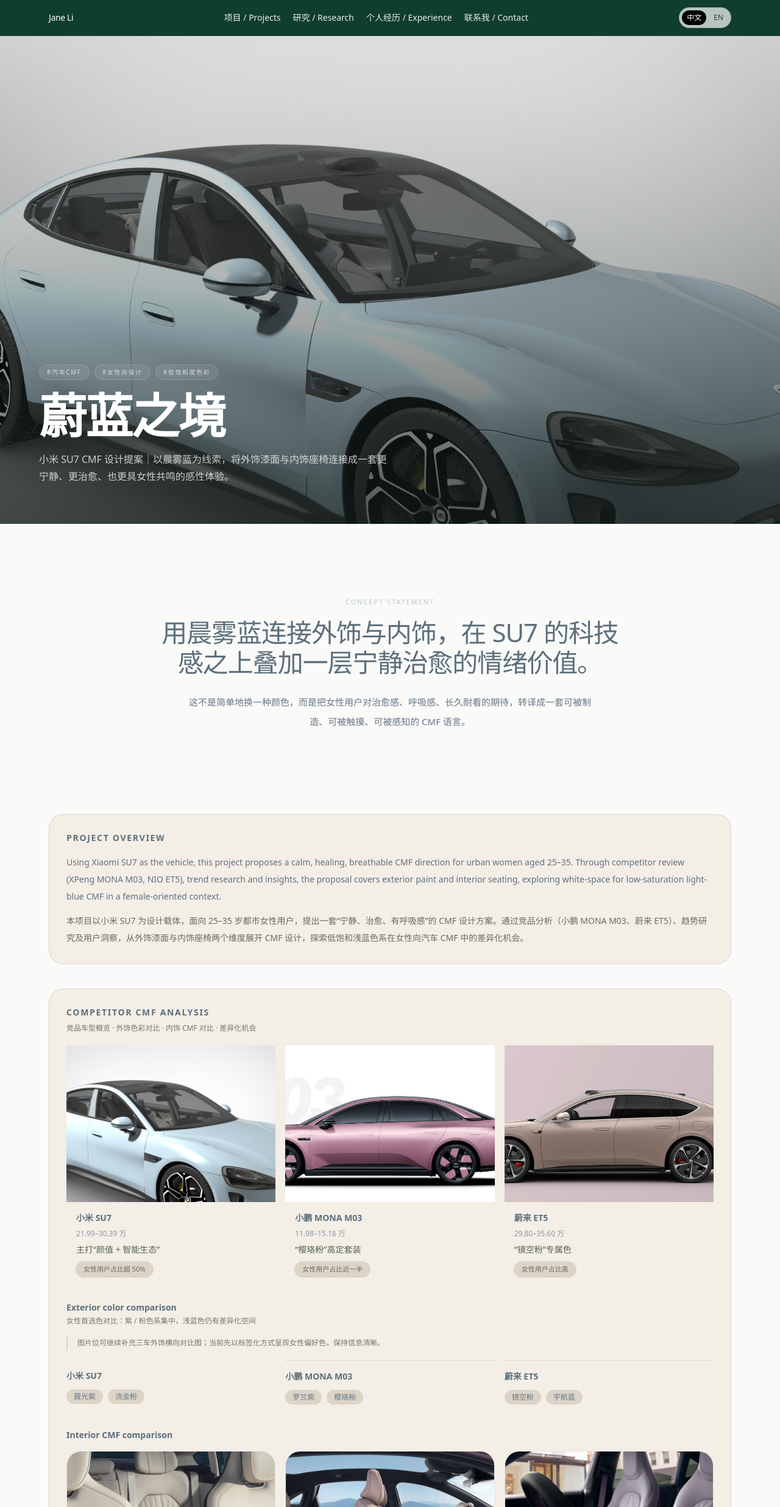
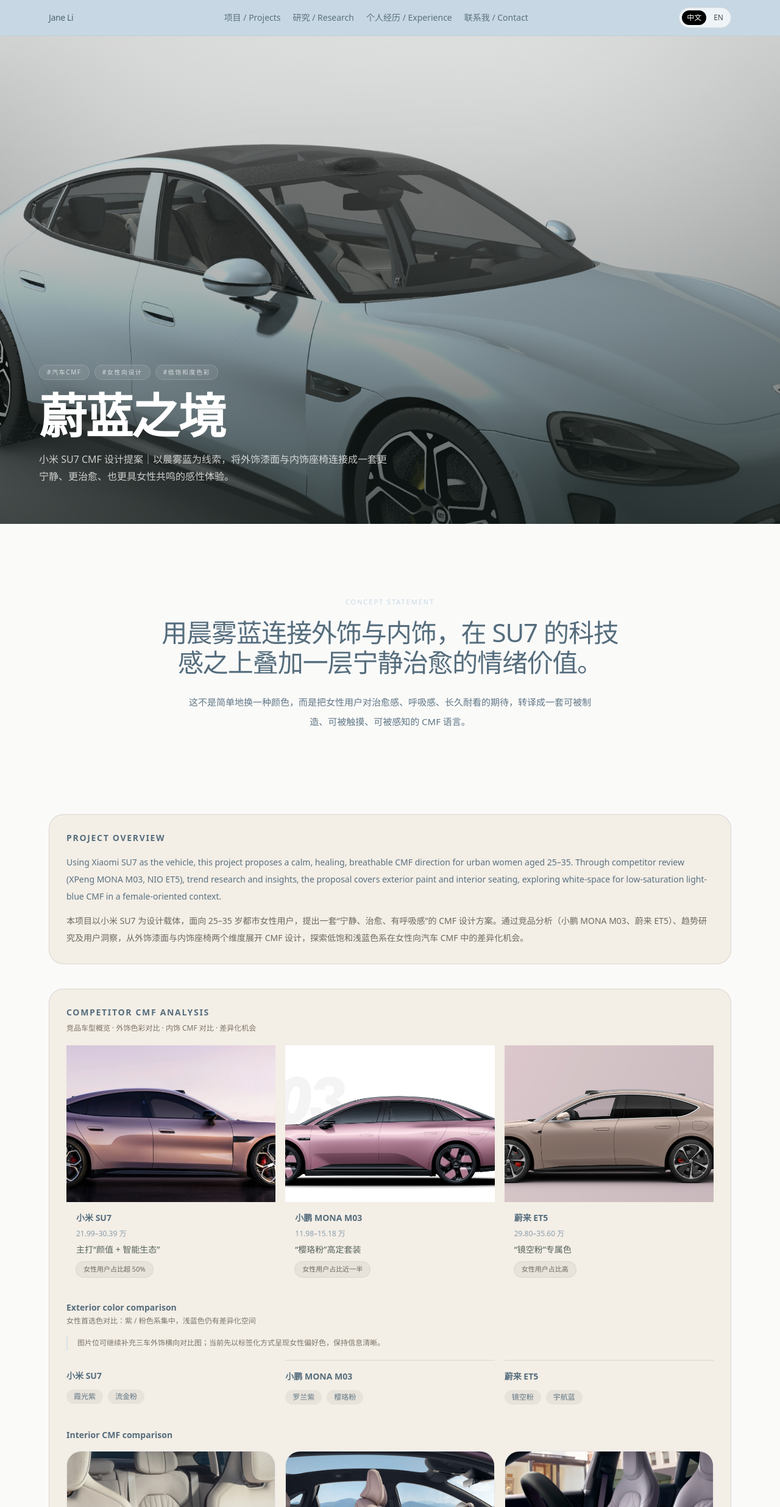
Before and after one commit to janeli8030-netizen/jane-li-portfolio, a Next.js app: page /projects/su7-cmf-proposal in a window 1280 px wide. Shown: the top 2471 px of the page at 61% size. Built offline with nearby package versions, Linux system fonts and the light colour scheme.

Commit message:
Tune SU7 page toward cooler palette and lighter neutrals

```diff
--- a/src/app/projects/[slug]/page.tsx
+++ b/src/app/projects/[slug]/page.tsx
@@ -17,7 +17,7 @@ export default async function ProjectDetailPage({ params }: { params: Promise<{
   const isSu7 = project.slug === "su7-cmf-proposal";
 
   return (
-    <div className={isSu7 ? "space-y-10 text-[#5C6F7B]" : "space-y-10"}>
+    <div className={isSu7 ? "space-y-10 text-[#556D7D]" : "space-y-10"}>
       <header
         className={
           isSu7
@@ -55,9 +55,9 @@ export default async function ProjectDetailPage({ params }: { params: Promise<{
 
       <Reveal>
       <section className={isSu7 ? "rounded-[24px] border border-black/10 bg-[#F3EEE6] p-7" : "rounded-3xl border border-black/10 bg-white p-7"}>
-        <h2 className={isSu7 ? "text-sm font-semibold uppercase tracking-[0.12em] text-[#5C6F7B]" : "text-sm font-semibold"}>Project Overview</h2>
+        <h2 className={isSu7 ? "text-sm font-semibold uppercase tracking-[0.12em] text-[#556D7D]" : "text-sm font-semibold"}>Project Overview</h2>
 
-        <p className={isSu7 ? "mt-4 text-sm leading-7 text-[#5F717D]" : "mt-4 text-sm text-zinc-700"}>{s.overview?.en}</p>
+        <p className={isSu7 ? "mt-4 text-sm leading-7 text-[#5A7180]" : "mt-4 text-sm text-zinc-700"}>{s.overview?.en}</p>
         <p className={isSu7 ? "mt-3 text-sm leading-7 text-[#6B6A63]" : "mt-2 text-xs text-zinc-500"}>{s.overview?.zh}</p>
 
         {project.slug === "taibai-travel-app" ? (
@@ -113,7 +113,7 @@ export default async function ProjectDetailPage({ params }: { params: Promise<{
       {project.slug === "su7-cmf-proposal" ? (
         <Reveal>
         <section className="rounded-[24px] border border-black/10 bg-[#F3EEE6] p-7">
-          <h2 className="text-sm font-semibold uppercase tracking-[0.12em] text-[#5C6F7B]">Competitor CMF Analysis</h2>
+          <h2 className="text-sm font-semibold uppercase tracking-[0.12em] text-[#556D7D]">Competitor CMF Analysis</h2>
           <p className="mt-2 text-xs text-[#7C7468]">竞品车型概览 · 外饰色彩对比 · 内饰 CMF 对比 · 差异化机会</p>
 
           <div className="mt-5 grid gap-4 md:grid-cols-3">
@@ -123,7 +123,7 @@ export default async function ProjectDetailPage({ params }: { params: Promise<{
                 price: "21.99–30.39 万",
                 female: "女性用户占比超 50%",
                 note: "主打“颜值 + 智能生态”",
-                img: "/projects/su7-cmf-proposal/cover-su7.jpg",
+                img: "/projects/su7-cmf-proposal/小米外观粉色.jpg",
               },
               {
                 name: "小鹏 MONA M03",
@@ -146,10 +146,10 @@ export default async function ProjectDetailPage({ params }: { params: Promise<{
                   <img src={car.img} alt={car.name} className="h-full w-full object-cover" />
                 </div>
                 <div className="space-y-2 p-4">
-                  <div className="text-sm font-semibold text-[#5C6F7B]">{car.name}</div>
-                  <div className="text-xs text-[#8A98A3]">{car.price}</div>
+                  <div className="text-sm font-semibold text-[#556D7D]">{car.name}</div>
+                  <div className="text-xs text-[#8B9EAC]">{car.price}</div>
                   <div className="text-sm text-[#55635B]">{car.note}</div>
-                  <div className="inline-flex rounded-full bg-[#DCD4C7] px-3 py-1 text-[11px] text-[#6B6A63] ring-1 ring-black/10">
+                  <div className="inline-flex rounded-full bg-[#E7E2DA] px-3 py-1 text-[11px] text-[#6B6A63] ring-1 ring-black/10">
                     {car.female}
                   </div>
                 </div>
@@ -158,9 +158,9 @@ export default async function ProjectDetailPage({ params }: { params: Promise<{
           </div>
 
           <div className="mt-6 overflow-hidden p-0">
-            <div className="text-sm font-semibold text-[#5C6F7B]">Exterior color comparison</div>
+            <div className="text-sm font-semibold text-[#556D7D]">Exterior color comparison</div>
             <div className="mt-1 text-xs text-[#7C7468]">女性首选色对比：紫 / 粉色系集中，浅蓝色仍有差异化空间</div>
-            <div className="mt-4 border-l-2 border-[#B7C8D3]/60 pl-4 text-xs leading-6 text-[#7C7468]">
+            <div className="mt-4 border-l-2 border-[#C7DAE6]/60 pl-4 text-xs leading-6 text-[#7C7468]">
               图片位可继续补充三车外饰横向对比图；当前先以标签化方式呈现女性偏好色，保持信息清晰。
             </div>
             <div className="mt-4 grid gap-4 md:grid-cols-3">
@@ -170,10 +170,10 @@ export default async function ProjectDetailPage({ params }: { params: Promise<{
                 { name: "蔚来 ET5", colors: ["镜空粉", "宇航蓝"] },
               ].map((item) => (
                 <div key={item.name} className="border-t border-black/10 bg-transparent px-0 py-4 first:border-t-0">
-                  <div className="text-sm font-semibold text-[#5C6F7B]">{item.name}</div>
+                  <div className="text-sm font-semibold text-[#556D7D]">{item.name}</div>
                   <div className="mt-3 flex flex-wrap gap-2">
                     {item.colors.map((c) => (
-                      <span key={c} className="rounded-full bg-[#DCD4C7] px-3 py-1 text-xs text-[#667784]">
+                      <span key={c} className="rounded-full bg-[#E7E2DA] px-3 py-1 text-xs text-[#617785]">
                         {c}
                       </span>
                     ))}
@@ -184,7 +184,7 @@ export default async function ProjectDetailPage({ params }: { params: Promise<{
           </div>
 
           <div className="mt-6 overflow-hidden p-0">
-            <div className="text-sm font-semibold text-[#5C6F7B]">Interior CMF comparison</div>
+            <div className="text-sm font-semibold text-[#556D7D]">Interior CMF comparison</div>
             <div className="mt-4 grid gap-4 md:grid-cols-3">
               {[
                 { name: "小米 SU7 · 暮光红", img: "/projects/su7-cmf-proposal/小米内饰米色.jpg" },
@@ -232,7 +232,7 @@ export default async function ProjectDetailPage({ params }: { params: Promise<{
           </div>
 
           <div className="mt-6 overflow-hidden p-0">
-            <div className="text-sm font-semibold text-[#5C6F7B]">Differentiation opportunities</div>
+            <div className="text-sm font-semibold text-[#556D7D]">Differentiation opportunities</div>
             <div className="mt-4 overflow-x-auto rounded-2xl border border-black/10 bg-white">
               <table className="min-w-full text-left text-sm">
                 <thead className="bg-zinc-50 text-zinc-700">
@@ -292,35 +292,35 @@ export default async function ProjectDetailPage({ params }: { params: Promise<{
 
       <Reveal>
       <section className={isSu7 ? "rounded-[24px] border border-black/10 bg-[#F3EEE6] p-7" : "rounded-3xl border border-black/10 bg-white p-7"}>
-        <h2 className={isSu7 ? "text-sm font-semibold uppercase tracking-[0.12em] text-[#5C6F7B]" : "text-sm font-semibold"}>Design Challenge & CMF Goal</h2>
+        <h2 className={isSu7 ? "text-sm font-semibold uppercase tracking-[0.12em] text-[#556D7D]" : "text-sm font-semibold"}>Design Challenge & CMF Goal</h2>
 
         <div className="mt-4 grid gap-6 md:grid-cols-12">
           <div className="md:col-span-7">
-            <p className={isSu7 ? "text-sm leading-7 text-[#5F717D]" : "text-sm text-zinc-700"}>{s.challengeAndGoal?.en}</p>
+            <p className={isSu7 ? "text-sm leading-7 text-[#5A7180]" : "text-sm text-zinc-700"}>{s.challengeAndGoal?.en}</p>
             <p className={isSu7 ? "mt-3 text-sm leading-7 text-[#6B6A63]" : "mt-2 text-xs text-zinc-500"}>{s.challengeAndGoal?.zh}</p>
           </div>
 
           {/* Palette integrated to the right */}
           <div className="md:col-span-5">
             <div className={isSu7 ? "rounded-[24px] border border-black/10 bg-white/80 p-4" : "rounded-2xl border border-black/10 bg-zinc-50 p-4"}>
-              <div className={isSu7 ? "text-xs font-semibold uppercase tracking-[0.12em] text-[#8A98A3]" : "text-xs font-semibold text-zinc-700"}>Color Scheme</div>
+              <div className={isSu7 ? "text-xs font-semibold uppercase tracking-[0.12em] text-[#8B9EAC]" : "text-xs font-semibold text-zinc-700"}>Color Scheme</div>
               <div className="mt-3">
                 <Palette items={s.color?.palette ?? []} />
               </div>
-              {s.color?.source?.en ? <p className={isSu7 ? "mt-3 text-xs leading-6 text-[#667784]" : "mt-3 text-xs text-zinc-600"}>{s.color?.source?.en}</p> : null}
+              {s.color?.source?.en ? <p className={isSu7 ? "mt-3 text-xs leading-6 text-[#617785]" : "mt-3 text-xs text-zinc-600"}>{s.color?.source?.en}</p> : null}
               {s.color?.source?.zh ? <p className={isSu7 ? "mt-2 text-xs leading-6 text-[#7C7468]" : "mt-1 text-xs text-zinc-500"}>{s.color?.source?.zh}</p> : null}
             </div>
           </div>
         </div>
 
-        {s.color?.psychology?.en ? <p className={isSu7 ? "mt-5 text-sm leading-7 text-[#5F717D]" : "mt-5 text-sm text-zinc-700"}>{s.color?.psychology?.en}</p> : null}
+        {s.color?.psychology?.en ? <p className={isSu7 ? "mt-5 text-sm leading-7 text-[#5A7180]" : "mt-5 text-sm text-zinc-700"}>{s.color?.psychology?.en}</p> : null}
         {s.color?.psychology?.zh ? <p className={isSu7 ? "mt-3 text-sm leading-7 text-[#6B6A63]" : "mt-2 text-xs text-zinc-500"}>{s.color?.psychology?.zh}</p> : null}
       </section>
       </Reveal>
 
       <Reveal>
       <section className={isSu7 ? "rounded-[24px] border border-black/10 bg-[#F3EEE6] p-7" : "rounded-3xl border border-black/10 bg-white p-7"}>
-        <h2 className={isSu7 ? "text-sm font-semibold uppercase tracking-[0.12em] text-[#5C6F7B]" : "text-sm font-semibold"}>Materials & Finishes</h2>
+        <h2 className={isSu7 ? "text-sm font-semibold uppercase tracking-[0.12em] text-[#556D7D]" : "text-sm font-semibold"}>Materials & Finishes</h2>
         <p className={isSu7 ? "mt-2 text-xs leading-6 text-[#7C7468]" : "mt-2 text-xs text-zinc-500"}>
           By component — one card tells the full CMF decision: material choice → finish → touch & reason.
         </p>
@@ -516,13 +516,13 @@ export default async function ProjectDetailPage({ params }: { params: Promise<{
                       <img src={p.compare.afterSrc} alt={p.compare?.alt?.en ?? p.name} className="h-full w-full object-cover" />
 
                       {p.name.includes("Exterior") ? (
-                        <div className="absolute left-5 top-5 rounded-full bg-[#DCD4C7] px-3 py-1 text-[11px] text-[#667784] ring-1 ring-black/10">
+                        <div className="absolute left-5 top-5 rounded-full bg-[#E7E2DA] px-3 py-1 text-[11px] text-[#617785] ring-1 ring-black/10">
                           珠光金属漆 · 3C2B
                         </div>
                       ) : null}
 
                       {p.name.includes("Interior") ? (
-                        <div className="absolute left-5 top-5 rounded-full bg-[#DCD4C7] px-3 py-1 text-[11px] text-[#667784] ring-1 ring-black/10">
+                        <div className="absolute left-5 top-5 rounded-full bg-[#E7E2DA] px-3 py-1 text-[11px] text-[#617785] ring-1 ring-black/10">
                           仿麂皮 · 撞色缝线 · 渐变打孔
                         </div>
                       ) : null}
@@ -534,9 +534,9 @@ export default async function ProjectDetailPage({ params }: { params: Promise<{
                   )}
 
                   <div className="space-y-3 p-5">
-                    <div className="text-[10px] uppercase tracking-[0.14em] text-[#8A98A3]">CMF module</div>
-                    <div className="text-lg font-medium text-[#5C6F7B]">{p.name}</div>
-                    {p.description?.zh ? <p className="text-sm leading-7 text-[#667784] whitespace-pre-line">{p.description.zh}</p> : null}
+                    <div className="text-[10px] uppercase tracking-[0.14em] text-[#8B9EAC]">CMF module</div>
+                    <div className="text-lg font-medium text-[#556D7D]">{p.name}</div>
+                    {p.description?.zh ? <p className="text-sm leading-7 text-[#617785] whitespace-pre-line">{p.description.zh}</p> : null}
                     {p.description?.en ? <p className="text-xs leading-6 text-[#7C7468]">{p.description.en}</p> : null}
                   </div>
                 </div>
@@ -551,7 +551,7 @@ export default async function ProjectDetailPage({ params }: { params: Promise<{
 
       <Reveal>
       <section className={isSu7 ? "rounded-[24px] border border-black/10 bg-[#F3EEE6] p-7" : "rounded-3xl border border-black/10 bg-white p-7"}>
-        <h2 className={isSu7 ? "text-sm font-semibold uppercase tracking-[0.12em] text-[#5C6F7B]" : "text-sm font-semibold"}>Final Renders</h2>
+        <h2 className={isSu7 ? "text-sm font-semibold uppercase tracking-[0.12em] text-[#556D7D]" : "text-sm font-semibold"}>Final Renders</h2>
 
         {(s.final?.renders ?? []).length ? (
           <div className="mt-4 grid gap-4">
@@ -573,14 +573,14 @@ export default async function ProjectDetailPage({ params }: { params: Promise<{
               ["状态", "概念设计"],
             ].map(([label, value]) => (
               <div key={label} className="rounded-[24px] border border-black/10 bg-white/80 p-4 transition duration-500 hover:-translate-y-1 hover:shadow-[0_16px_32px_rgba(45,74,62,0.08)]">
-                <div className="text-[11px] uppercase tracking-[0.12em] text-[#8A98A3]">{label}</div>
-                <div className="mt-2 text-sm font-medium text-[#5C6F7B]">{value}</div>
+                <div className="text-[11px] uppercase tracking-[0.12em] text-[#8B9EAC]">{label}</div>
+                <div className="mt-2 text-sm font-medium text-[#556D7D]">{value}</div>
               </div>
             ))}
           </div>
         ) : null}
 
-        {s.final?.notes?.en ? <p className={isSu7 ? "mt-4 text-sm leading-7 text-[#5F717D]" : "mt-4 text-sm text-zinc-700"}>{s.final?.notes?.en}</p> : null}
+        {s.final?.notes?.en ? <p className={isSu7 ? "mt-4 text-sm leading-7 text-[#5A7180]" : "mt-4 text-sm text-zinc-700"}>{s.final?.notes?.en}</p> : null}
         {s.final?.notes?.zh ? <p className={isSu7 ? "mt-3 text-sm leading-7 text-[#6B6A63]" : "mt-2 text-xs text-zinc-500"}>{s.final?.notes?.zh}</p> : null}
       </section>
       </Reveal>
--- a/src/components/Palette.tsx
+++ b/src/components/Palette.tsx
@@ -22,9 +22,9 @@ export default function Palette({ items }: { items: PaletteItem[] }) {
             title={c.hex ?? ""}
           />
           <div className="space-y-1 p-4">
-            <div className="truncate text-sm font-semibold text-[#5C6F7B]">{c.name}</div>
-            <div className="text-xs text-[#8A98A3]">{c.hex ?? ""}</div>
-            {c.note?.zh ? <div className="pt-1 text-xs leading-5 text-[#667784]">{c.note.zh}</div> : null}
+            <div className="truncate text-sm font-semibold text-[#556D7D]">{c.name}</div>
+            <div className="text-xs text-[#8B9EAC]">{c.hex ?? ""}</div>
+            {c.note?.zh ? <div className="pt-1 text-xs leading-5 text-[#617785]">{c.note.zh}</div> : null}
           </div>
         </div>
       ))}
--- a/src/components/Shell.tsx
+++ b/src/components/Shell.tsx
@@ -6,14 +6,14 @@ import { site } from "@/lib/site";
 export default function Shell({ children }: { children: React.ReactNode }) {
   return (
     <div className="min-h-dvh bg-[var(--bg)] text-[var(--ink)]">
-      <header className="sticky top-0 z-50 border-b border-black/5 bg-[var(--deep-green)] text-white">
+      <header className="sticky top-0 z-50 border-b border-black/5 bg-[#C7D8E4] text-[#4F6472] backdrop-blur-md">
         <div className="mx-auto flex max-w-6xl items-center justify-between px-4 py-3">
-          <Link href="/" className="text-sm font-medium tracking-tight">
+          <Link href="/" className="text-sm font-medium tracking-tight text-[#4F6472]">
             {site.name.en}
           </Link>
-          <nav className="hidden items-center gap-5 text-sm text-white/90 md:flex">
+          <nav className="hidden items-center gap-5 text-sm text-[#4F6472]/90 md:flex">
             {nav.primary.map((item) => (
-              <Link key={item.key} href={item.href} className="hover:text-white">
+              <Link key={item.key} href={item.href} className="hover:text-[#324754]">
                 {item.label.zh} / {item.label.en}
               </Link>
             ))}
--- a/src/components/StatementBlock.tsx
+++ b/src/components/StatementBlock.tsx
@@ -20,9 +20,9 @@ export default function StatementBlock({
         transition={{ duration: 0.8, ease: [0.22, 1, 0.36, 1] }}
         className="mx-auto flex max-w-5xl flex-col items-center text-center"
       >
-        <div className="text-[11px] uppercase tracking-[0.18em] text-[#B7C8D3]">{eyebrow}</div>
-        <h2 className="mt-4 max-w-3xl text-2xl font-medium leading-[1.18] tracking-tight text-[#5C6F7B] md:text-4xl lg:text-[42px]">{title}</h2>
-        <p className="mt-6 max-w-2xl text-sm leading-8 text-[#667784] md:text-[15px]">{body}</p>
+        <div className="text-[11px] uppercase tracking-[0.18em] text-[#C7DAE6]">{eyebrow}</div>
+        <h2 className="mt-4 max-w-3xl text-2xl font-medium leading-[1.18] tracking-tight text-[#556D7D] md:text-4xl lg:text-[42px]">{title}</h2>
+        <p className="mt-6 max-w-2xl text-sm leading-8 text-[#617785] md:text-[15px]">{body}</p>
       </motion.div>
     </section>
   );
--- a/src/components/StickyShowcase.tsx
+++ b/src/components/StickyShowcase.tsx
@@ -18,9 +18,9 @@ export default function StickyShowcase({
     <section className="project-hero-fullbleed grid gap-6 bg-[#F5F1E8] px-4 py-10 md:grid-cols-12 md:gap-8 md:px-10 md:py-16 lg:px-16">
       <div className="md:col-span-4 md:pr-4">
         <div className="md:sticky md:top-24 p-1">
-          <div className="text-[10px] uppercase tracking-[0.14em] text-[#8A98A3]">{eyebrow}</div>
-          <h3 className="mt-3 text-xl font-medium tracking-tight text-[#5C6F7B] md:text-2xl">{title}</h3>
-          <p className="mt-4 max-w-md text-sm leading-7 text-[#667784] whitespace-pre-line">{body}</p>
+          <div className="text-[10px] uppercase tracking-[0.14em] text-[#8B9EAC]">{eyebrow}</div>
+          <h3 className="mt-3 text-xl font-medium tracking-tight text-[#556D7D] md:text-2xl">{title}</h3>
+          <p className="mt-4 max-w-md text-sm leading-7 text-[#617785] whitespace-pre-line">{body}</p>
         </div>
       </div>
 
```
